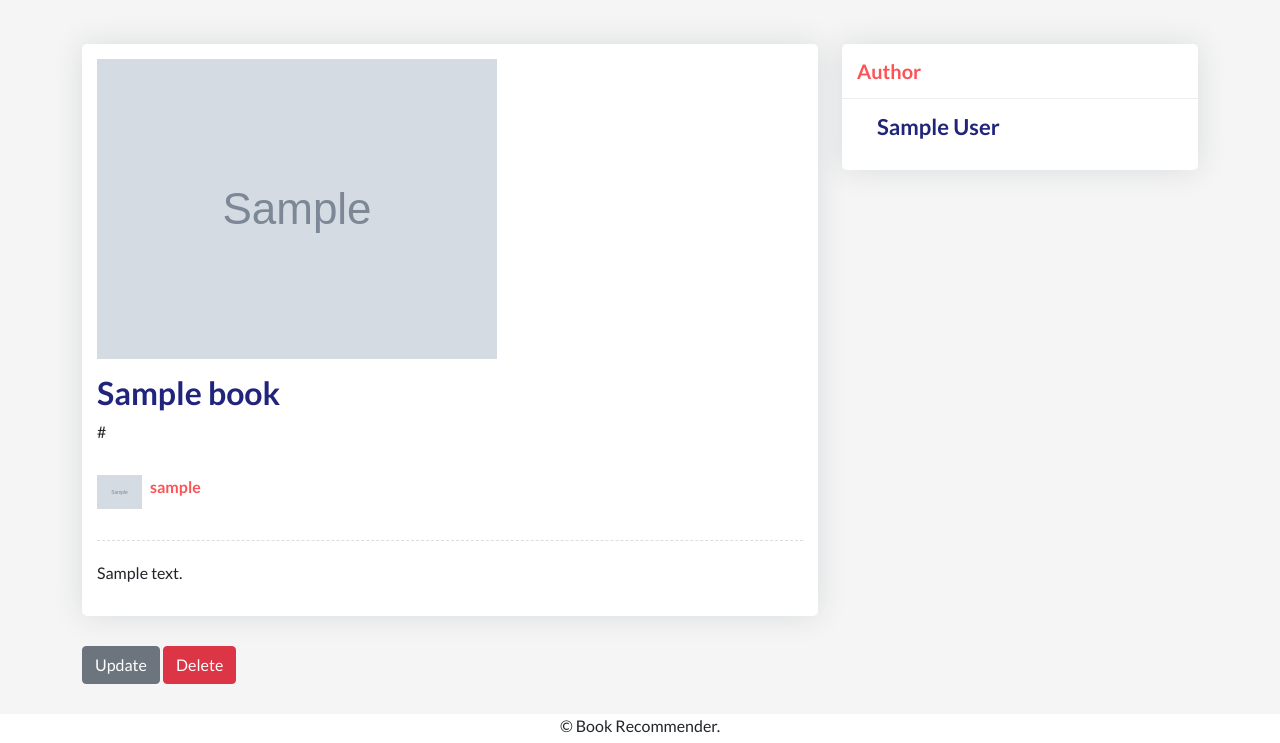
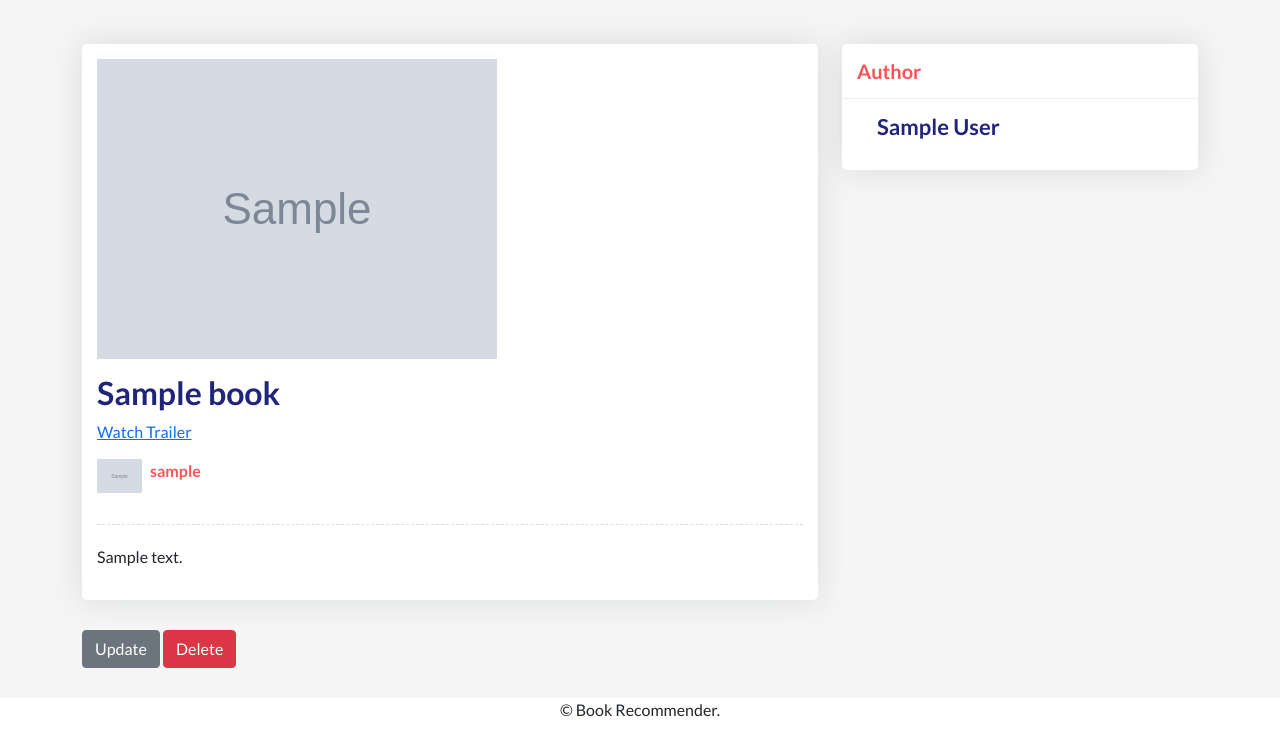
Before and after one commit to Sushmi-pal/movie_recommendation, a Django app: page /books/detail/1/ in a window 1280 px wide. Shown: the part 77-820 px from the top of the page. Run offline with Django 4.2, Linux system fonts and the light colour scheme; a user stored in the database is signed in; tables that the repository leaves empty hold one stand-in row (values such as "Sample post"); grey boxes marked "Sample" are stand-in pictures; data that the repository does not hold is empty; some libraries are stand-ins or nearby versions.

Commit message:
Refactor

```diff
--- a/books/templates/books/books_detail.html
+++ b/books/templates/books/books_detail.html
@@ -411,7 +411,7 @@ img {
                         </div>
                         <div class="article-title">
                             <h2>{{object.name}}</h2>
-                            <p>{{ object.url }}</p>
+                            <a href={{ object.url }}> Watch Trailer </a>
                             <div class="media">
                                 <div class="avatar">
                                     <img src="{{object.info_user.profile.image.url}}" title="" alt="">
```
